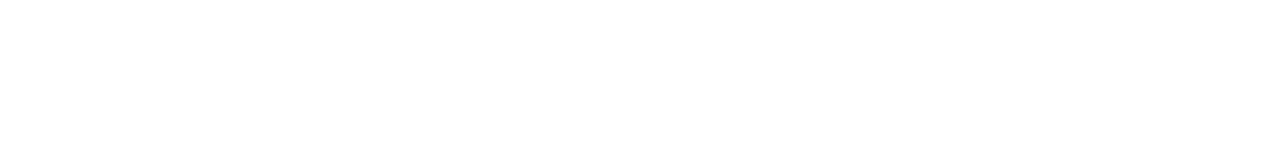
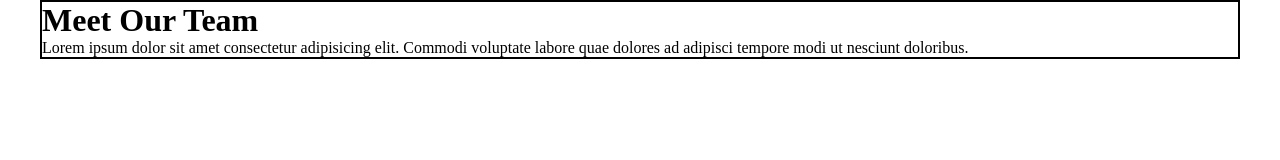
Before and after one commit to Eecodev/html-css-float-cards, a plain HTML site: page index.html in a window 1280 px wide. Drawn offline with Linux system fonts and the light colour scheme.

Commit message:
added border, max width and margin to .wrapper

```diff
--- a/css/style.css
+++ b/css/style.css
@@ -3,3 +3,8 @@
     padding: 0;
     box-sizing: border-box;
 }
+.wrapper{
+    border: 2px solid black;
+    max-width: 1200px;
+    margin: 0 auto;
+}
--- a/index.html
+++ b/index.html
@@ -9,8 +9,9 @@
 <body>
     <div class="wrapper">
         <header>
-            <h1></h1>
-            <p></p>
+            <h1>Meet Our Team</h1>
+            <p>Lorem ipsum dolor sit amet consectetur adipisicing elit. Commodi voluptate labore quae dolores ad adipisci tempore modi ut nesciunt doloribus.
+            </p>
         </header>
         <main>
             <article>
```
